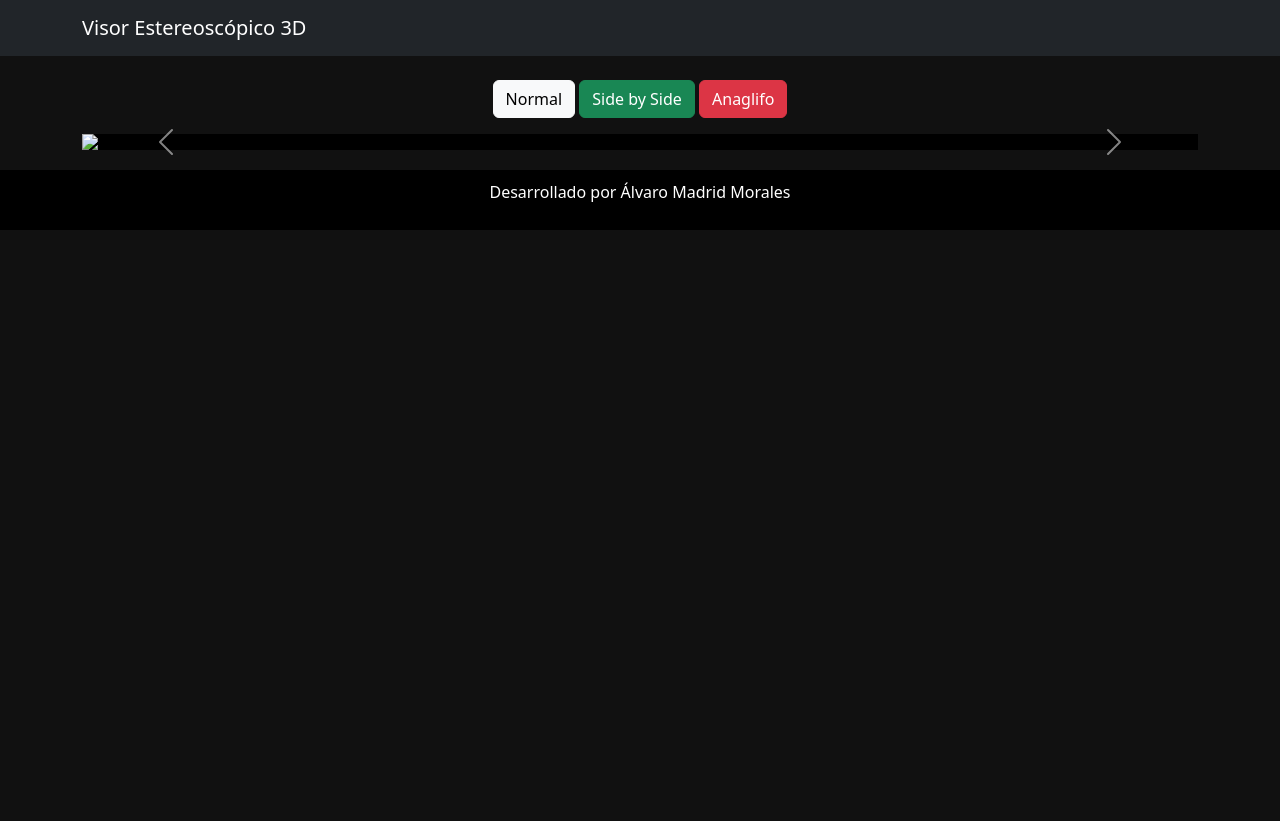
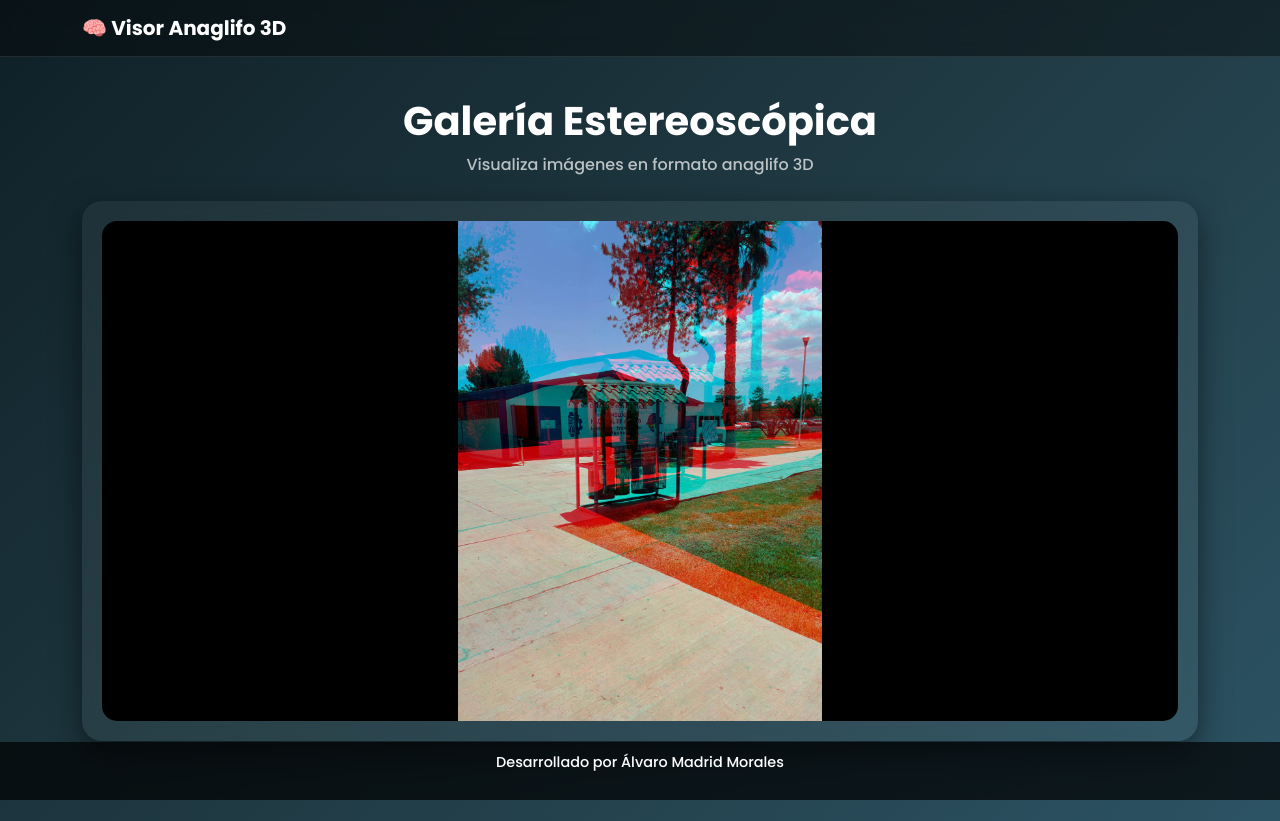
Before and after one commit to Metrasta214/anaglifo-app, a plain HTML site: page index.html in a window 1280 px wide. Before the commit the page ends 800 px from the top, so only its background shows below. Drawn offline with nearby package versions, Linux system fonts and the light colour scheme.

Commit message:
agregación de imagenes

```diff
--- a/app.js
+++ b/app.js
@@ -1,18 +1,6 @@
-// =========================
-// CONFIGURACIÓN
-// =========================
-
-// Si tienes pares (left/right)
-const pares = [
-  { left: "assets/left1.jpg", right: "assets/right1.jpg" },
-  { left: "assets/left2.jpg", right: "assets/right2.jpg" },
-  { left: "assets/left3.jpg", right: "assets/right3.jpg" },
-];
-
-// Si tienes imágenes anaglifo ya hechas
 const imagenes = [
   "assets/imagen-anaglifo1.jpg",
-  "assets/imagen-Anaglifo2.jpg",
+  "assets/imagen-anaglifo2.jpg",
   "assets/imagen-anaglifo3.jpg",
   "assets/imagen-anaglifo4.jpg",
   "assets/imagen-anaglifo5.jpg",
@@ -25,69 +13,12 @@ const imagenes = [
   "assets/imagen-anaglifo12.jpg",
   "assets/imagen13-anaglifo.jpg",
   "assets/imagen-anaglifo14.jpg",
-  "assets/imagen-Anaglifo15.jpg",
+  "assets/imagen-anaglifo15.jpg",
 ];
 
-// CAMBIA ESTO SEGÚN TU CASO
-let usarPares = false; // 🔁 true = usa left/right | false = usa anaglifo directo
-
-let modo = "normal";
-
-// =========================
-// CAMBIAR MODO
-// =========================
-function cambiarModo(nuevoModo) {
-  modo = nuevoModo;
-  cargarCarrusel();
-}
-
-// =========================
-// CARRUSEL PRINCIPAL
-// =========================
 function cargarCarrusel() {
   const contenedor = document.getElementById("carouselInner");
-  contenedor.innerHTML = "";
 
-  if (usarPares) {
-    // =========================
-    // MODO PARES (LEFT/RIGHT)
-    // =========================
-    pares.forEach((par, index) => {
-      const div = document.createElement("div");
-      div.classList.add("carousel-item");
-
-      if (index === 0) div.classList.add("active");
-
-      if (modo === "normal") {
-        div.innerHTML = `
-          <img src="${par.left}" class="d-block w-100">
-        `;
-      }
-
-      if (modo === "side") {
-        div.innerHTML = `
-          <div class="side-by-side">
-            <img src="${par.left}">
-            <img src="${par.right}">
-          </div>
-        `;
-      }
-
-      if (modo === "anaglifo") {
-        div.innerHTML = `
-          <div class="anaglifo-container">
-            <img src="${par.left}" style="filter: grayscale(1) sepia(1) hue-rotate(-50deg) saturate(5);">
-            <img src="${par.right}" style="filter: grayscale(1) sepia(1) hue-rotate(180deg) saturate(5); mix-blend-mode: screen;">
-          </div>
-        `;
-      }
-
-      contenedor.appendChild(div);
-    });
-  } else {
-    // =========================
-    // MODO IMÁGENES ANAGLIFO
-    // =========================
   imagenes.forEach((img, index) => {
     const div = document.createElement("div");
     div.classList.add("carousel-item");
@@ -101,9 +32,5 @@ function cargarCarrusel() {
     contenedor.appendChild(div);
   });
 }
-}
 
-// =========================
-// INICIALIZAR
-// =========================
 cargarCarrusel();
--- a/index.html
+++ b/index.html
@@ -4,18 +4,22 @@
     <meta charset="UTF-8" />
     <meta name="viewport" content="width=device-width, initial-scale=1.0" />
 
-    <!-- ICONO -->
+    <title>Visor Anaglifo 3D</title>
+
     <link
       rel="icon"
       href="https://cdn-icons-png.flaticon.com/512/685/685655.png"
     />
 
-    <!-- TITLE -->
-    <title>Visor Estereoscópico 3D</title>
-
-    <!-- BOOTSTRAP -->
+    <!-- Bootstrap -->
     <link
       href="https://cdn.jsdelivr.net/npm/bootstrap@5.3.2/dist/css/bootstrap.min.css"
+      rel="stylesheet"
+    />
+
+    <!-- Google Font -->
+    <link
+      href="https://fonts.googleapis.com/css2?family=Poppins:wght@300;500;700&display=swap"
       rel="stylesheet"
     />
 
@@ -24,27 +28,21 @@
 
   <body>
     <!-- NAVBAR -->
-    <nav class="navbar navbar-dark bg-dark">
+    <nav class="navbar navbar-expand-lg navbar-dark glass-navbar">
       <div class="container">
-        <span class="navbar-brand">Visor Estereoscópico 3D</span>
+        <span class="navbar-brand fw-bold">🧠 Visor Anaglifo 3D</span>
       </div>
     </nav>
 
-    <div class="container mt-4">
-      <!-- BOTONES -->
-      <div class="text-center mb-3">
-        <button class="btn btn-light" onclick="cambiarModo('normal')">
-          Normal
-        </button>
-        <button class="btn btn-success" onclick="cambiarModo('side')">
-          Side by Side
-        </button>
-        <button class="btn btn-danger" onclick="cambiarModo('anaglifo')">
-          Anaglifo
-        </button>
+    <div class="container main-content">
+      <!-- TÍTULO -->
+      <div class="text-center mb-4">
+        <h1 class="title">Galería Estereoscópica</h1>
+        <p class="subtitle">Visualiza imágenes en formato anaglifo 3D</p>
       </div>
 
       <!-- CARRUSEL -->
+      <div class="carousel-container">
         <div id="carouselExample" class="carousel slide">
           <div class="carousel-inner" id="carouselInner"></div>
 
@@ -67,9 +65,10 @@
           </button>
         </div>
       </div>
+    </div>
 
-    <!-- FOOTER -->
-    <footer>
+    <!-- FOOTER FIJO -->
+    <footer class="footer">
       <p>Desarrollado por Álvaro Madrid Morales</p>
     </footer>
 
--- a/styles.css
+++ b/styles.css
@@ -1,34 +1,69 @@
+/* RESET */
 body {
-  background-color: #111;
+  margin: 0;
+  font-family: 'Poppins', sans-serif;
+  background: linear-gradient(135deg, #0f2027, #203a43, #2c5364);
   color: white;
+  min-height: 100vh;
+  display: flex;
+  flex-direction: column;
 }
 
+/* NAVBAR */
+.glass-navbar {
+  background: rgba(0, 0, 0, 0.4);
+  backdrop-filter: blur(10px);
+  border-bottom: 1px solid rgba(255,255,255,0.1);
+}
+
+/* CONTENIDO */
+.main-content {
+  flex: 1;
+  padding-top: 40px;
+  padding-bottom: 80px;
+}
+
+/* TITULOS */
+.title {
+  font-weight: 700;
+  font-size: 2.5rem;
+}
+
+.subtitle {
+  color: rgba(255,255,255,0.7);
+}
+
+/* CARRUSEL CONTENEDOR */
+.carousel-container {
+  background: rgba(255,255,255,0.05);
+  border-radius: 20px;
+  padding: 20px;
+  backdrop-filter: blur(15px);
+  box-shadow: 0 10px 30px rgba(0,0,0,0.5);
+}
+
+/* IMAGENES */
 .carousel img {
   max-height: 500px;
   object-fit: contain;
+  border-radius: 15px;
   background: black;
 }
 
-.side-by-side {
-  display: flex;
+/* CONTROLES */
+.carousel-control-prev-icon,
+.carousel-control-next-icon {
+  filter: invert(1);
 }
 
-.side-by-side img {
-  width: 50%;
-}
-
-.anaglifo-container {
-  position: relative;
-}
-
-.anaglifo-container img {
-  position: absolute;
+/* FOOTER FIJO */
+.footer {
+  position: fixed;
+  bottom: 0;
   width: 100%;
-}
-
-footer {
-  background: #000;
+  background: rgba(0,0,0,0.7);
   text-align: center;
   padding: 10px;
-  margin-top: 20px;
+  backdrop-filter: blur(10px);
+  font-size: 0.9rem;
 }
```
Also changed, not shown: assets/imagen-anaglifo1.JPG (added), assets/imagen-anaglifo10.JPG (added), assets/imagen-anaglifo11.JPG (added), assets/imagen-anaglifo12.JPG (added), assets/imagen-anaglifo14.JPG (added), assets/imagen-anaglifo15.JPG (added), assets/imagen-anaglifo2.JPG (added), assets/imagen-anaglifo3.JPG (added), assets/imagen-anaglifo4.JPG (added), assets/imagen-anaglifo5.JPG (added), assets/imagen-anaglifo6.JPG (added), assets/imagen-anaglifo7.JPG (added), assets/imagen-anaglifo8.JPG (added), assets/imagen-anaglifo9.JPG (added), 1 more files. Lines whose indentation alone changed are shown as unchanged.
